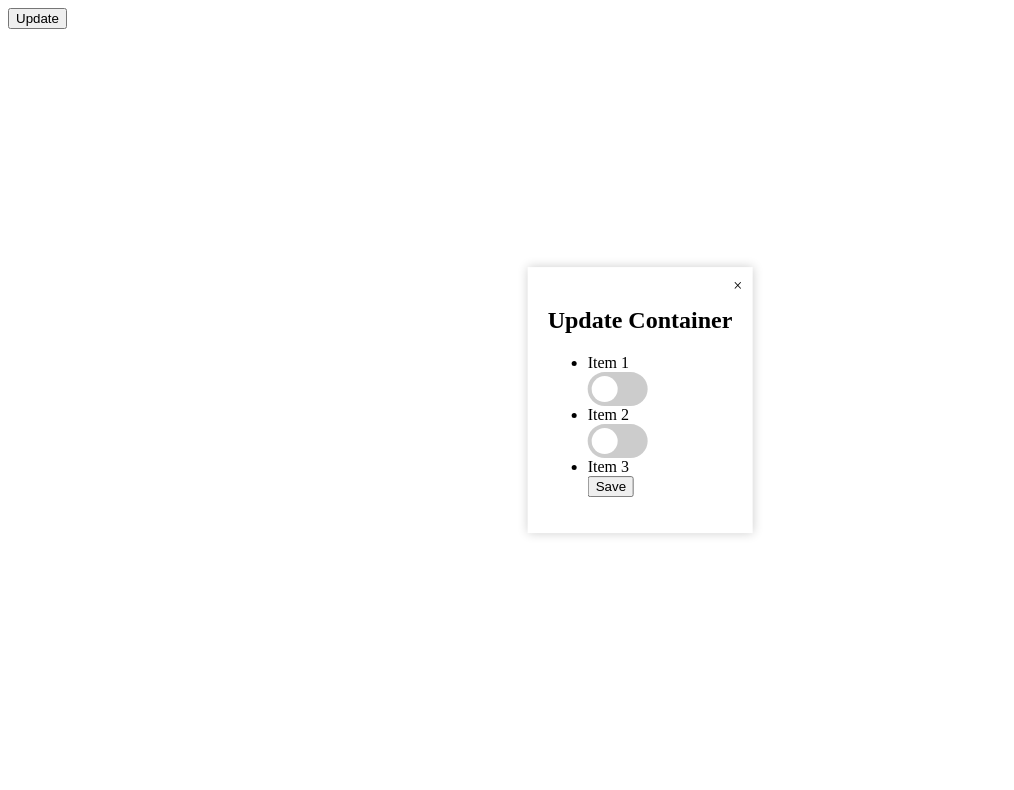
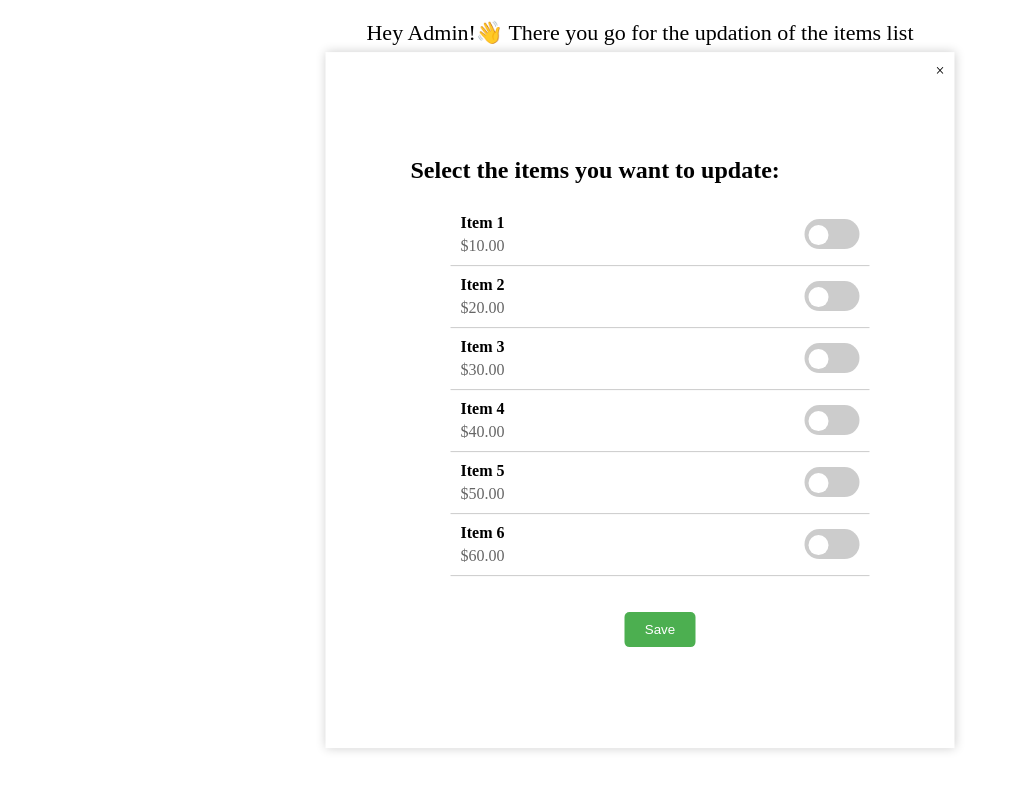
Before and after one commit to 9550shubham/Food-Delivery-Web, a plain HTML site: page admin.html in a window 1280 px wide. Both pictures are taken after a click on the button "Update". Shown: the whole page, without its empty margins (0-1014 px from the left). Drawn offline with Linux system fonts and the light colour scheme.

Commit message:
admin update2

```diff
--- a/admin.css
+++ b/admin.css
@@ -4,7 +4,7 @@
   top: 50%;
   left: 50%;
   transform: translate(-50%, -50%);
-    padding: 20px;
+  padding: 85px;
   background-color: #fff;
   box-shadow: 0 0 10px rgba(0, 0, 0, 0.2);
   z-index: 1;
@@ -17,12 +17,75 @@
   cursor: pointer;
 }
 
+.outsideText {
+  text-align: center;
+  margin-top: 20px;
+  font-size: 22px;
+}
+
+button.updateButton {
+  margin-top: 15px;
+  padding: 10px 15px;
+  background-color: #007BFF;
+  color: #fff;
+  border: none;
+  border-radius: 5px;
+  cursor: pointer;
+  transition: background-color 0.3s;
+  display: block;
+  margin: 20px auto;
+  /* Center the button horizontally */
+}
+
+button.updateButton:hover {
+  background-color: #0056b3;
+}
+
+#itemList li {
+  display: flex;
+  justify-content: space-between;
+  align-items: center;
+  padding: 10px;
+  border-bottom: 1px solid #ccc;
+}
+
+.item-info {
+  display: flex;
+  flex-direction: column;
+}
+
+.item-name {
+  font-weight: bold;
+  margin-bottom: 5px;
+}
+
+.item-price {
+  color: #666;
+}
+
+#itemList button {
+  margin-top: 15px;
+  padding: 10px 20px;
+  background-color: #4CAF50;
+  color: #fff;
+  border: none;
+  border-radius: 5px;
+  cursor: pointer;
+  transition: background-color 0.3s;
+  display: block;
+  margin: 0 auto;
+}
+
+#itemList button:hover {
+  background-color: #45a049;
+}
 
 .switch {
   position: relative;
   display: inline-block;
-    width: 60px;
-    height: 34px;
+  margin-left: 300px;
+  width: 55px;
+  height: 30px;
 }
 
 /* Hide default HTML checkbox */
@@ -48,8 +111,8 @@
 .slider:before {
   position: absolute;
   content: "";
-    height: 26px;
-    width: 26px;
+  height: 20px;
+  width: 20px;
   left: 4px;
   bottom: 4px;
   background-color: white;
@@ -57,15 +120,15 @@
   transition: .4s;
 }
 
-  input:checked + .slider {
+input:checked+.slider {
   background-color: #2196F3;
 }
 
-  input:focus + .slider {
+input:focus+.slider {
   box-shadow: 0 0 1px #2196F3;
 }
 
-  input:checked + .slider:before {
+input:checked+.slider:before {
   -webkit-transform: translateX(26px);
   -ms-transform: translateX(26px);
   transform: translateX(26px);
@@ -79,3 +142,28 @@
 .slider.round:before {
   border-radius: 50%;
 }
+
+#checkedItemsList {
+  list-style: none;
+  /* padding: 0; */
+  padding: 0px 450px 0px 0px;
+  text-align: center;
+}
+
+#checkedItemsList li {
+  margin-bottom: 10px;
+  display: flex;
+  align-items: center;
+  justify-content: center;
+}
+
+#checkedItemsList li span {
+  margin-right: 10px;
+}
+
+.listText {
+  text-align: center;
+  padding: 20px 390px 20px 0px;
+  /* margin-bottom:0px; */
+  font-size: 18px;
+}
--- a/admin.html
+++ b/admin.html
@@ -12,29 +12,84 @@
 
 <body>
 
-    <button onclick="openUpdateContainer()">Update</button>
+    <!-- <button onclick="openUpdateContainer()">Update</button> -->
+    <p class="outsideText">Hey Admin!👋 There you go for the updation of the items list</p>
+
+    <button class="updateButton" onclick="openUpdateContainer()">Update</button>
 
     <!-- Container -->
     <div id="updateContainer">
         <span class="closeButton" onclick="closeUpdateContainer()">&times;</span>
-        <h2>Update Container</h2>
+        <h2>Select the items you want to update:</h2>
         <ul id="itemList">
-            <li>Item 1</li>
+            <li>
+                <div class="item-info">
+                    <span class="item-name">Item 1</span>
+                    <span class="item-price">$10.00</span>
+                </div>
                 <label class="switch">
                     <input type="checkbox" onchange="toggleSwitch(this)">
                     <span class="slider round"></span>
                 </label>
-            <li>Item 2</li>
+            </li>
+            <li>
+                <div class="item-info">
+                    <span class="item-name">Item 2</span>
+                    <span class="item-price">$20.00</span>
+                </div>
                 <label class="switch">
                     <input type="checkbox" onchange="toggleSwitch(this)">
                     <span class="slider round"></span>
                 </label>
-            <li>Item 3</li>
+            </li>
+            <li>
+                <div class="item-info">
+                    <span class="item-name">Item 3</span>
+                    <span class="item-price">$30.00</span>
+                </div>
+                <label class="switch">
+                    <input type="checkbox" onchange="toggleSwitch(this)">
+                    <span class="slider round"></span>
+                </label>
+            </li>
+            <li>
+                <div class="item-info">
+                <span class="item-name">Item 4</span>
+                <span class="item-price">$40.00</span>
+            </div>
+                <label class="switch">
+                    <input type="checkbox" onchange="toggleSwitch(this)">
+                    <span class="slider round"></span>
+                </label>
+            </li>
+            <li>
+                <div class="item-info">
+                <span class="item-name">Item 5</span>
+                <span class="item-price">$50.00</span>
+            </div>
+                <label class="switch">
+                    <input type="checkbox" onchange="toggleSwitch(this)">
+                    <span class="slider round"></span>
+                </label>
+            </li>
+            <li>
+                <div class="item-info">
+                    <span class="item-name">Item 6</span>
+                    <span class="item-price">$60.00</span>
+                </div>
+                <label class="switch">
+                    <input type="checkbox" onchange="toggleSwitch(this)">
+                    <span class="slider round"></span>
+                </label>
+            </li>
+            <br>
+            <br>
             <button onclick="saveCheckedItems()">Save</button>
         </ul>
     </div>
 
     <!-- Display Checked Items -->
+    <div class="listText">Available List of Items</div>
     <ul id="checkedItemsList"></ul>
 
     <script>
@@ -62,11 +117,17 @@
 
         function saveCheckedItems() {
             // Save checked items to the list
-            const itemList = document.getElementById('itemList').querySelectorAll('input[type="checkbox"]');
-            checkedItems = Array.from(itemList).filter(item => item.checked).map(item => item.parentElement.previousElementSibling.textContent);
+            const itemList = document.getElementById('itemList').querySelectorAll('li');
+
+            checkedItems = Array.from(itemList).filter(item => {
+                const checkbox = item.querySelector('input[type="checkbox"]');
+                return checkbox && checkbox.checked;
+            }).map(item => item.textContent.trim());
 
             // Display checked items below the "Update" button
             displayCheckedItems();
+
+            closeUpdateContainer();
 
             // Clear the list of checked items
             clearCheckedItems();
```
Lines whose indentation alone changed are shown as unchanged.
